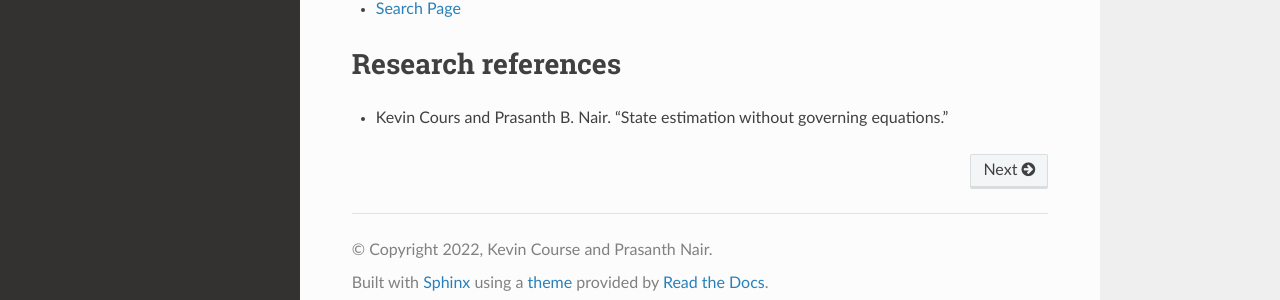
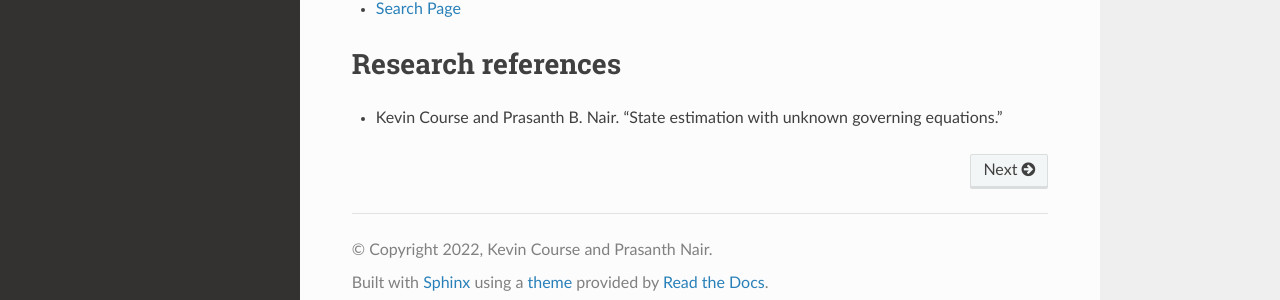
Before and after one commit to coursekevin/svise, a Sphinx documentation site: the page built from docs/index.rst, in a window 1280 px wide and 900 px high, scrolled down 1119 px. Shown: the part 581-881 px from the top of the window. Built offline with Sphinx 7.4.7 and the Read the Docs theme 2.0.0, drawn with Linux system fonts in a browser that asks for light colours.

Commit message:
adding some more docs

```diff
--- a/docs/index.rst
+++ b/docs/index.rst
@@ -63,4 +63,4 @@ Indices and tables
 Research references
 ===================
 
-* Kevin Cours and Prasanth B. Nair. "State estimation without governing equations."
+* Kevin Course and Prasanth B. Nair. "State estimation with unknown governing equations."
--- a/pyproject.toml
+++ b/pyproject.toml
@@ -1,7 +1,7 @@
 [tool.poetry]
 name = "svise"
 version = "0.1.0"
-description = "State estimation without governing equations"
+description = "State estimation of a physical system with unknown governing equations"
 authors = ["coursekevin <kevin.course@mail.utoronto.ca>"]
 license = "GNUv3"
 readme = "README.md"
```
Also changed, not shown: README.md (+9 -3 lines).
